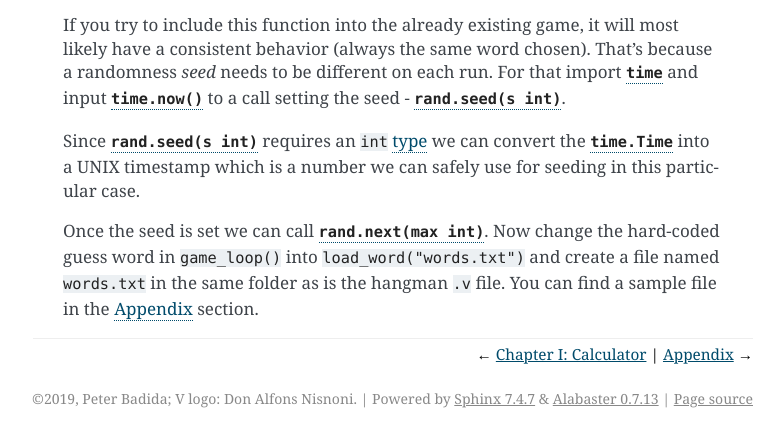
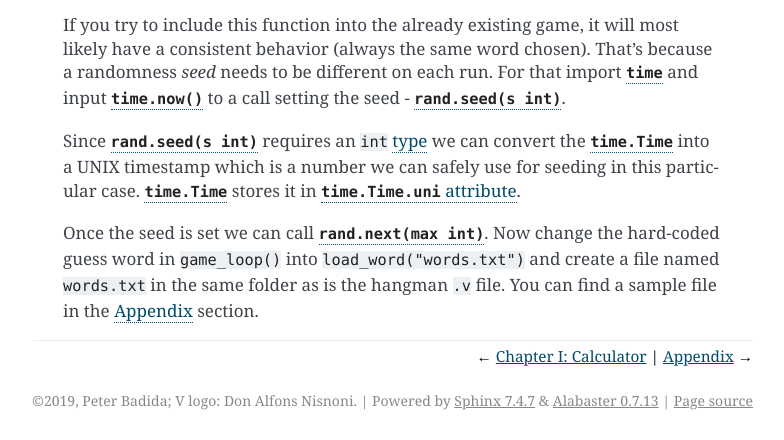
Before and after one commit to KeyWeeUsr/the-book-of-v, a Sphinx documentation site: the page built from source/chapter-2-hangman.rst, in a window 1280 px wide and 900 px high, scrolled down 2833 px, cut to the strip 460-900 px from the top of the window. Shown: the whole strip, without its empty margins (357-1141 px from the left). Built offline with Sphinx 7.4.7, drawn with Linux system fonts in a browser that asks for light colours.

Commit message:
[ADD] Add time.Time.uni to symbols table

```diff
--- a/source/chapter-2-hangman.rst
+++ b/source/chapter-2-hangman.rst
@@ -178,7 +178,7 @@ because a randomness *seed* needs to be different on each run. For that import
 
 Since |rand_seed|_ requires an ``int`` :doc:`type <types>` we can convert the
 |time_Time|_ into a UNIX timestamp which is a number we can safely use for
-seeding in this particular case.
+seeding in this particular case. |time_Time|_ stores it in |time_Time_uni|_.
 
 Once the seed is set we can call |rand_next|_. Now change the hard-coded
 guess word in ``game_loop()`` into ``load_word("words.txt")`` and create a file
--- a/source/symbols.rst
+++ b/source/symbols.rst
@@ -46,6 +46,10 @@
 .. _time_Time: https://github.com/vlang/v/blob/
    1ac162635781af7069c6490d821d8b05aea87c5b/vlib/time/time.v#L47
 .. |time_Time| replace:: ``time.Time``
+
+.. _time_Time_uni: https://github.com/vlang/v/blob/
+   1ac162635781af7069c6490d821d8b05aea87c5b/vlib/time/time.v#L55
+.. |time_Time_uni| replace:: ``time.Time.uni`` attribute
 
 .. _int_impl: https://github.com/vlang/v/blob/
    f46b58b09d928bf71800d89a9ef563fd66e365d9/vlib/builtin/int.v
```
